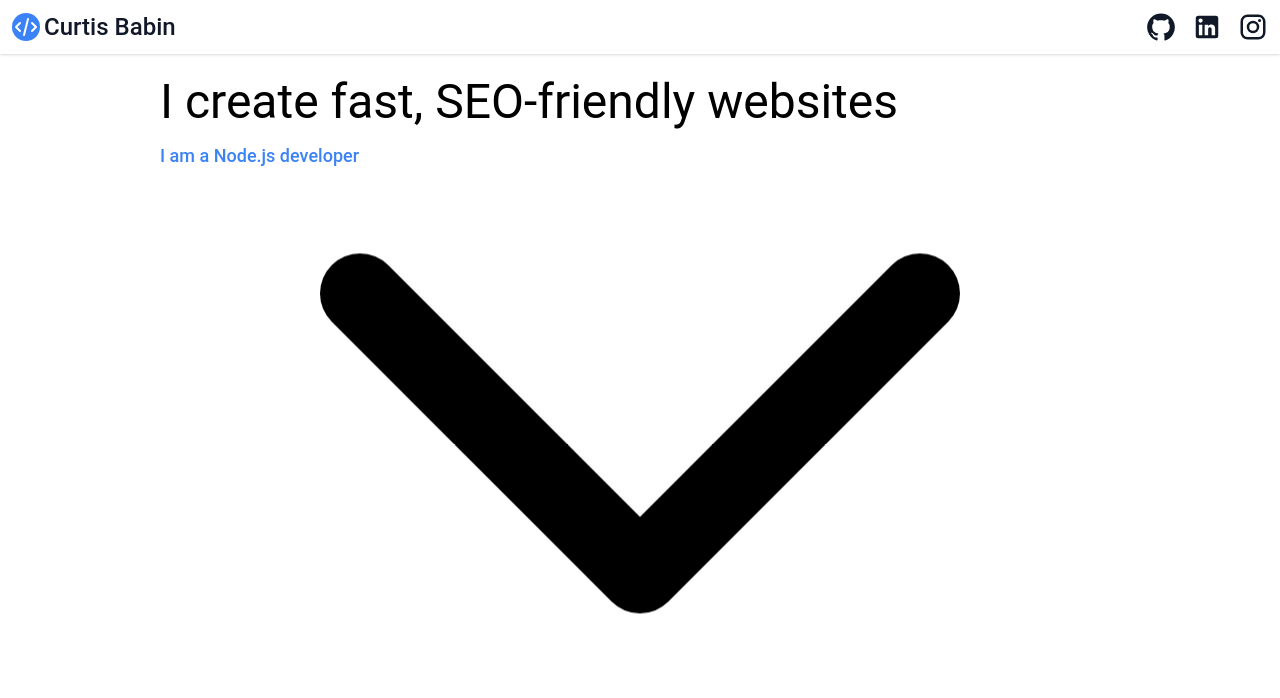
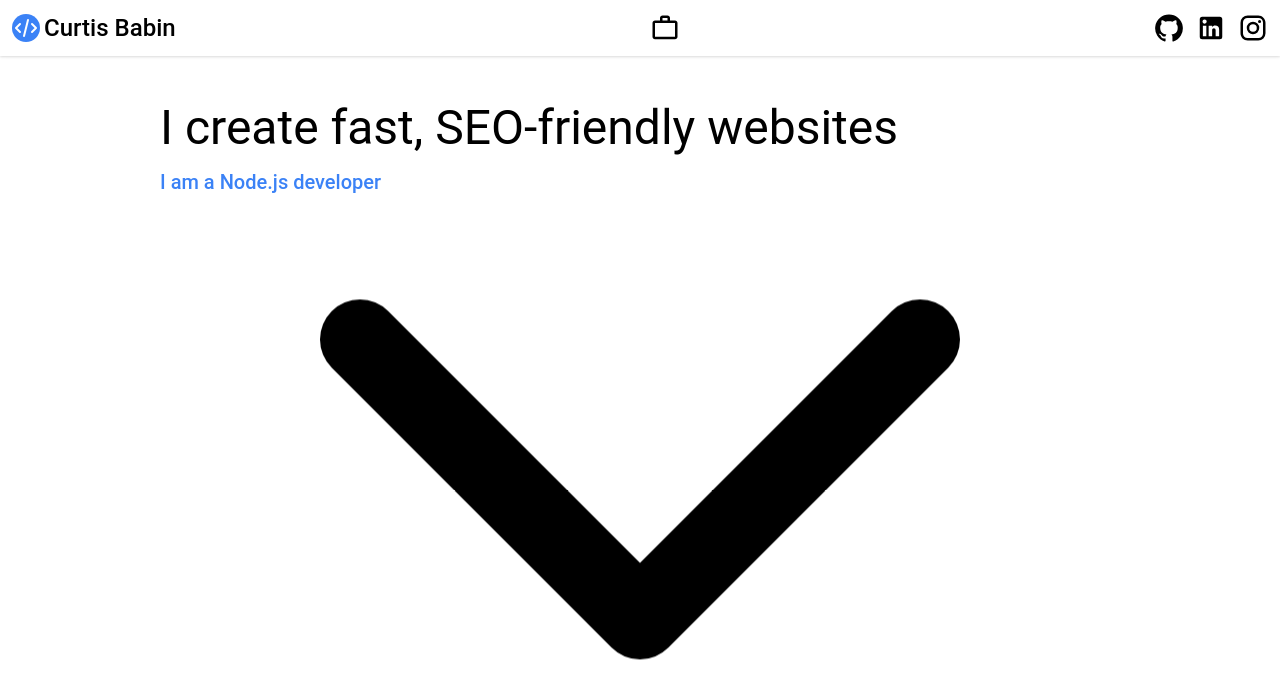
Before and after one commit to CurtisGrayeBabin/old-website, a Gatsby site: page / in a window 1280 px wide. Shown: the top 698 px of the page. Built offline with nearby package versions, Linux system fonts and the light colour scheme; Gatsby itself is replaced by a stand-in of ours.

Commit message:
Remove activeClassName prop from link in Navbar

```diff
--- a/src/components/header.js
+++ b/src/components/header.js
@@ -7,6 +7,8 @@ import {
 import LinkedInIcon from '@mui/icons-material/LinkedIn';
 import InstagramIcon from '@mui/icons-material/Instagram';
 import GitHubIcon from '@mui/icons-material/GitHub';
+import WorkOutlineIcon from '@mui/icons-material/WorkOutline';
+
 import { Link } from 'gatsby'
 import Headroom from 'react-headroom'
 
@@ -18,7 +20,7 @@ const Header = (props) => {
     return (
         <Headroom>
             <header className={header}>
-                <Link to="/" activeClassName={main}>
+                <Link to="/" className={main}>
                     <svg xmlns="http://www.w3.org/2000/svg" className={svg1} fill="none" viewBox="0 0 24 24" stroke="currentColor">
                         <path strokeLinecap="round" strokeLinejoin="round" strokeWidth="2" d="M10 20l4-16m4 4l4 4-4 4M6 16l-4-4 4-4" />
                     </svg>
@@ -26,6 +28,10 @@ const Header = (props) => {
                 </Link>
 
                 <nav>
+                    <WorkOutlineIcon style={styleForIcons}></WorkOutlineIcon>
+                </nav>
+
+                <nav className={main}>
                     <a href="https://github.com/CurtisGrayeBabin" target="_blank" rel="noopener noreferrer" aria-label="Curtis Babin's GitHub account link"><GitHubIcon style={styleForIcons}/></a>
                     <a href="https://www.linkedin.com/in/curtisbabin/" target="_blank" rel="noopener noreferrer" aria-label="Curtis Babin's LinkedIn account link"><LinkedInIcon style={styleForIcons}/></a>
                     <a href="https://www.instagram.com/curtis.g.babin/" target="_blank" rel="noopener noreferrer" aria-label="Curtis Babin's Instagram account link"><InstagramIcon style={styleForIcons}/></a>
--- a/src/components/layout.js
+++ b/src/components/layout.js
@@ -2,7 +2,7 @@ import * as React from 'react'
 import Header from './header.js'
 import { Helmet } from 'react-helmet'
 import {
-    layout
+  layout
 } from '../styles/layout.module.css'
 
 
--- a/src/pages/404.js
+++ b/src/pages/404.js
@@ -16,6 +16,8 @@ const NotFoundPage = () => {
           <Link to="/"><button>Home</button></Link>
         </div>
       </section>
+
+      <div style={{height: '900vh'}}></div>
     </Layout>
   )
 }
--- a/src/styles/404.module.css
+++ b/src/styles/404.module.css
@@ -7,13 +7,13 @@
 }
 
 .error h1 {
-    @apply text-9xl font-bold text-center opacity-10 my-5;
+    @apply text-9xl text-center opacity-10 mb-5;
 }
 
 .error p {
-    @apply my-5 text-xl;
+    @apply mb-7 text-xl;
 }
 
 .error button {
-    @apply mt-2 shadow bg-transparent hover:bg-blue-500 text-blue-500 font-semibold hover:text-white py-2 px-4 border border-blue-500 hover:border-transparent rounded;
+    @apply shadow bg-transparent hover:bg-blue-500 text-blue-500 font-semibold hover:text-white py-2 px-4 border border-blue-500 hover:border-transparent rounded;
 }
--- a/src/styles/header.module.css
+++ b/src/styles/header.module.css
@@ -1,14 +1,10 @@
 
 .header {
-    @apply bg-white shadow mx-auto flex flex-wrap p-1 sm:flex-row items-center;
+    @apply bg-white shadow flex flex-wrap justify-between p-3 items-center;
 }
 
 .main {
-    @apply no-underline text-gray-900 flex font-medium items-center mb-0;
-}
-
-.header a {
-    @apply no-underline text-gray-900 flex font-medium items-center mb-0;
+    @apply no-underline flex font-medium items-center mb-0;
 }
 
 .header a span {
@@ -16,13 +12,13 @@
 }
 
 .header nav {
-    @apply ml-auto mr-0 flex flex-wrap items-center text-base justify-center;
+    @apply mr-0 flex flex-wrap items-center justify-center;
 }
 
-.header nav a {
-    @apply no-underline p-2;
+.header nav a:nth-child(2) {
+    @apply mx-3;
 }
 
 .svg1 {
-    @apply w-7 h-7 ml-2 p-0.5 text-white bg-blue-500 rounded-full;
+    @apply w-7 h-7 p-0.5 text-white bg-blue-500 rounded-full;
 }
--- a/src/styles/hero.module.css
+++ b/src/styles/hero.module.css
@@ -1,13 +1,13 @@
 .main h1 {
-    @apply text-5xl mt-6 mb-4;
+    @apply text-5xl mb-4;
 }
 
 
 .main h2 {
-  @apply text-blue-500 text-lg font-medium;
+  @apply text-blue-500 text-xl font-medium mb-5;
 }
 
 
 .down-arrow {
-  @apply w-10 h-10 mt-8;
+  @apply w-10 h-10;
 }
--- a/src/styles/layout.module.css
+++ b/src/styles/layout.module.css
@@ -1,3 +1,3 @@
 .layout {
-    @apply font-sans w-3/4 mx-auto;
+    @apply font-sans w-3/4 mx-auto mt-12;
 }
```
